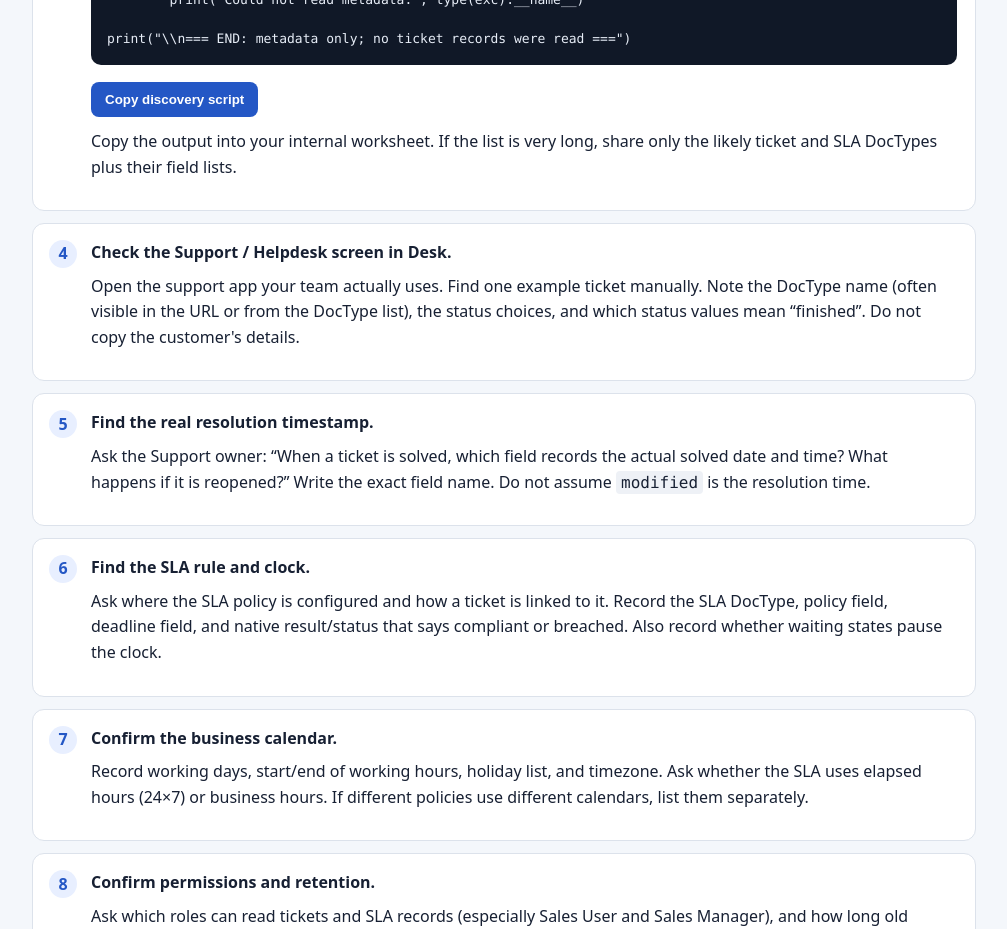
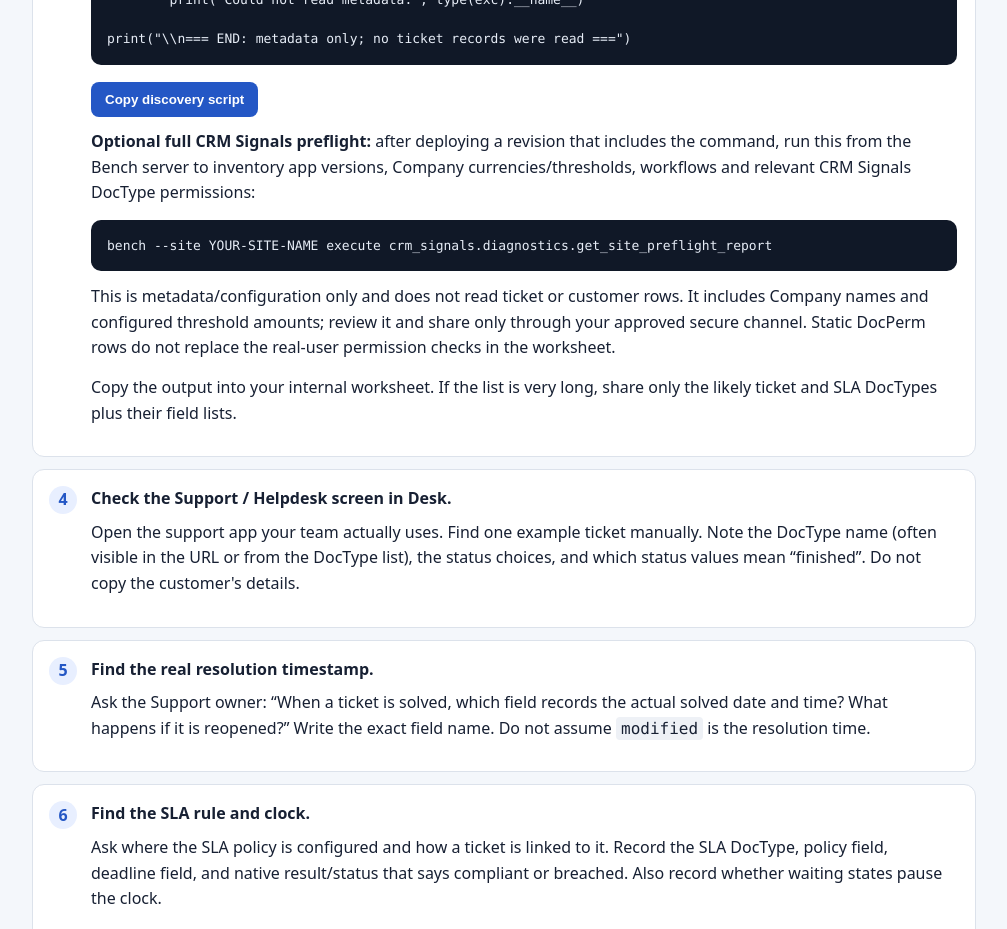
Before and after one commit to MitMike/crm_signals, a website: page docs/D3_SUPPORT_SLA_DISCOVERY_GUIDE.html in a window 1280 px wide. Shown: the part 3040-3969 px from the top of the page, without its empty margins (136-1143 px from the left). Drawn offline with Linux system fonts and the light colour scheme.

Commit message:
docs(d3): link metadata-only site preflight command

```diff
--- a/docs/D3_SUPPORT_SLA_DISCOVERY_GUIDE.html
+++ b/docs/D3_SUPPORT_SLA_DISCOVERY_GUIDE.html
@@ -109,6 +109,7 @@ for d in sorted(candidates, key=lambda x: (x.module or "", x.name or "")):
 
 print("\\n=== END: metadata only; no ticket records were read ===")</pre>
 <button type="button" onclick="copyScript()">Copy discovery script</button><span id="copyStatus" class="muted" aria-live="polite"></span>
+<p><strong>Optional full CRM Signals preflight:</strong> after deploying a revision that includes the command, run this from the Bench server to inventory app versions, Company currencies/thresholds, workflows and relevant CRM Signals DocType permissions:</p><pre>bench --site YOUR-SITE-NAME execute crm_signals.diagnostics.get_site_preflight_report</pre><p>This is metadata/configuration only and does not read ticket or customer rows. It includes Company names and configured threshold amounts; review it and share only through your approved secure channel. Static DocPerm rows do not replace the real-user permission checks in the worksheet.</p>
 <p>Copy the output into your internal worksheet. If the list is very long, share only the likely ticket and SLA DocTypes plus their field lists.</p></li>
 <li><strong>Check the Support / Helpdesk screen in Desk.</strong><p>Open the support app your team actually uses. Find one example ticket manually. Note the DocType name (often visible in the URL or from the DocType list), the status choices, and which status values mean “finished”. Do not copy the customer's details.</p></li>
 <li><strong>Find the real resolution timestamp.</strong><p>Ask the Support owner: “When a ticket is solved, which field records the actual solved date and time? What happens if it is reopened?” Write the exact field name. Do not assume <code>modified</code> is the resolution time.</p></li>
```
